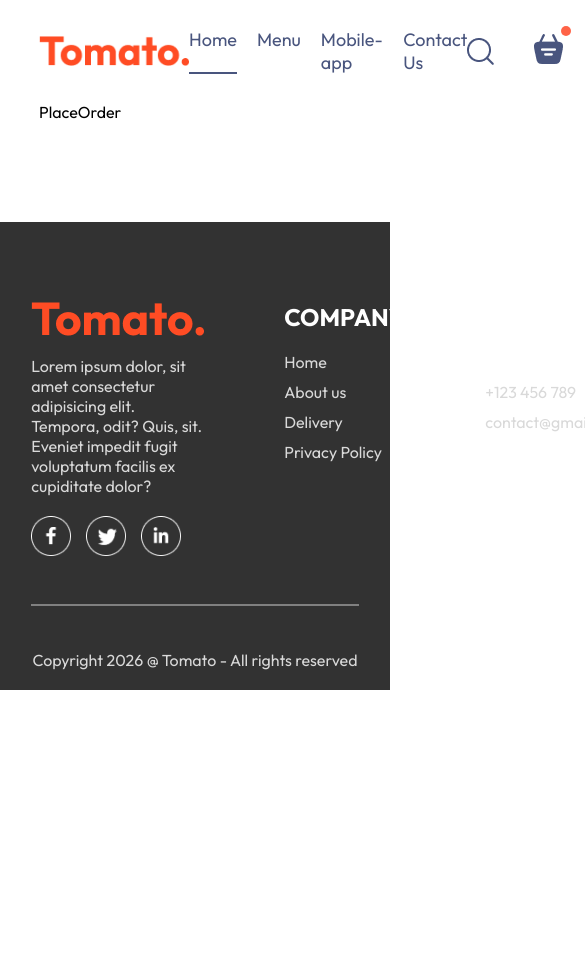
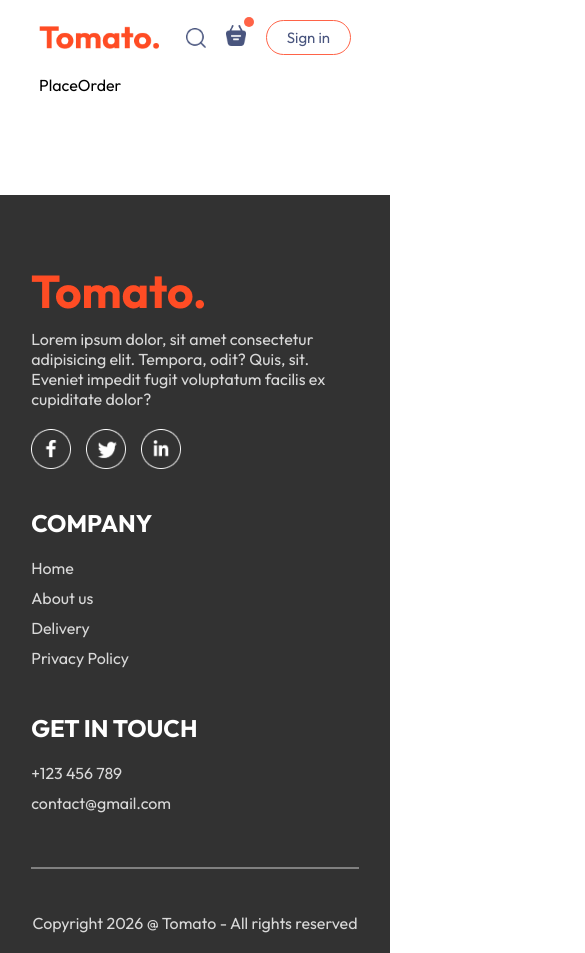
Before and after one commit to LirimKusari/lab-1-frontend-dashboard, a React (Vite) app: page /order in a window 390 px wide. Shown: the top 953 px of the page, 585 px wide, since content can reach past the window. Before the commit the page ends 844 px from the top, so only its background shows below. Built offline with nearby package versions, Linux system fonts and the light colour scheme.

Commit message:
[DEV505] Created Sign in/ Sign up Component

```diff
--- a/src/App.jsx
+++ b/src/App.jsx
@@ -1,4 +1,4 @@
-import React from 'react'
+import React, { useState } from 'react'
 import Navbar from './components/Navbar/Navbar'
 import {Route , Routes} from 'react-router-dom'
 import {BrowserRouter} from 'react-router-dom'
@@ -6,12 +6,17 @@
 import Cart from './pages/Cart/Cart'
 import PlaceOrder from './pages/PlaceOrder/PlaceOrder'
 import Footer from './components/Footer/Footer.jsx'
+import LoginPopup from './components/LoginPopup/LoginPopup.jsx'
 
 const App = () => {
+
+  const [showLogin, setShowLogin] = useState(false)
+
   return (
     <>
+  {showLogin?<LoginPopup setShowLogin={setShowLogin}/>:<></>}
     <div className='app'>
-      <Navbar/>
+      <Navbar setShowLogin={setShowLogin}/>
       <Routes>
         <Route path="/" element={<Home/>}/>
         <Route path="/cart" element={<Cart/>}/>
--- a/src/components/ExploreMenu/ExploreMenu.css
+++ b/src/components/ExploreMenu/ExploreMenu.css
@@ -48,3 +48,9 @@
     border:4px solid tomato;
     padding: 2px;
 }
+@media (max-width:1050px){
+    .explore-menu-text{
+        max-width: 100%;
+        font-size: 14px;
+    }
+}
--- a/src/components/Footer/Footer.css
+++ b/src/components/Footer/Footer.css
@@ -43,3 +43,13 @@
     border: none;
 
 }
+@media (max-width:750px){
+    .footer-content{
+        display: flex;
+        flex-direction: column;
+        gap:35px;
+    }
+    .footer-copyright{
+        text-align: center;
+    }
+}
--- a/src/components/Footer/Footer.jsx
+++ b/src/components/Footer/Footer.jsx
@@ -4,7 +4,7 @@
 
 const Footer = () => {
   return (
-    <div className='footer'>
+    <div className='footer' id='footer'>
         <div className="footer-content">
             <div className="footer-content-left">
                 <img src={assets.logo} alt="" />
--- a/src/components/Header/Header.css
+++ b/src/components/Header/Header.css
@@ -34,3 +34,19 @@
     font-size: max(1vw , 13px);
     border-radius: 50px;
 }
+@media(max-width:1050px){
+    .header-contents{
+        max-width: 45%;
+    }
+}
+@media(max-width:750px){
+    .header-contents{
+        max-width: 65%;
+    }
+    .header-contents p{
+        display: none;
+    }
+    .header-contents button{
+        padding: 2vw 4vw;
+    }
+}
--- /dev/null
+++ b/src/components/LoginPopup/LoginPopup.css
@@ -0,0 +1,65 @@
+.login-popup{
+    position: absolute;
+    z-index: 1;
+    width: 100%;
+    height: 100%;
+    background-color: #00000090;
+    display: grid;
+}
+.login-popup-container{
+    place-self: center;
+    width:max(23vw,330px);
+    color:#808080;
+    background-color: white;
+    display: flex;
+    flex-direction: column;
+    gap:25px;
+    padding: 25px 30px;
+    border-radius: 8px;
+    font-size: 14px;
+    animation: fadeIn 0.5s;
+}
+.login-popup-title{
+    display: flex;
+    justify-content: space-between;
+    align-items: center;
+    color: black;
+}
+.login-popup-title img{
+    width: 16px;
+    cursor: pointer;
+}
+.login-popup-inputs{
+    display: flex;
+    flex-direction: column;
+    gap: 20px;
+}
+.login-popup-inputs input{
+    outline: none;
+    border: 1px solid #c9c9c9;
+    padding: 10px;
+    border-radius: 4px;
+}
+.login-popup-container button{
+    border: none;
+    padding: 10px;
+    border-radius: 4px;
+    color: white;
+    background-color: tomato;
+    font-size:15px;
+    cursor: pointer;
+}
+.login-popup-condition{
+    display: flex;
+    align-items: flex-start;
+    gap:8px;
+    margin-top: -15px;
+}
+.login-popup-condition input{
+    margin-top: 5px;
+}
+.login-popup p span{
+    color: tomato;
+    font-weight: 500;
+    cursor: pointer;
+}
--- /dev/null
+++ b/src/components/LoginPopup/LoginPopup.jsx
@@ -0,0 +1,37 @@
+import React, { useState } from 'react'
+import './LoginPopup.css'
+import { assets } from '../../assets/assets'
+
+const LoginPopup = ({setShowLogin}) => {
+
+    const [currentState, setCurrentState] = useState("Login")
+
+  return (
+    <div className='login-popup'>
+        <form className="login-popup-container">
+            <div className="login-popup-title">
+                <h2>{currentState}</h2>
+                <img onClick={()=>setShowLogin(false)} src={assets.cross_icon} alt="" />
+            </div>
+            <div className="login-popup-inputs">
+                {currentState==="Login"?<></>:<input type="text" placeholder='Your name' required  />}
+                <input type="email" placeholder='Your email' required />
+                <input type="password" placeholder='Password' required />
+            </div>
+            <button>{currentState==="Sign Up"?"Create Account":"Login"}</button>
+            <div className="login-popup-condition">
+                <input type="checkbox" required />
+                <p>I agree to the terms of use & privacy policy.</p>
+            </div>
+            {currentState==="Login"
+            ?<p>Create a new Account? <span onClick={()=>setCurrentState("Sign Up")}>Click here</span></p>
+            :<p>Already have an account? <span onClick={()=>setCurrentState("Login")}>Login Here</span></p>
+            }
+
+
+        </form>
+    </div>
+  )
+}
+
+export default LoginPopup
--- a/src/components/Navbar/Navbar.css
+++ b/src/components/Navbar/Navbar.css
@@ -52,3 +52,48 @@
     top: -8px;
     right:-8px;
 }
+@media (max-width:1050px){
+    .navbar .logo{
+        width:140px;
+    }
+    .navbar-menu{
+        gap:20px;
+        font-size: 17px;
+    }
+    .navbar-right{
+        gap:30px;
+
+    }
+    .navbar-right img{
+        width:22px;
+    }
+    .navbar-right button{
+        padding:8px 25px;
+    }
+}
+@media (max-width:900px){
+    .navbar .logo{
+        width:120px;
+    }
+    .navbar-menu{
+        gap:15px;
+        font-size: 16px;
+    }
+    .navbar-right{
+        gap:20px;
+
+    }
+    .navbar-right img{
+        width:20px;
+    }
+    .navbar-right button{
+        padding:7px 20px;
+        font-size: 15px;
+    }
+}
+@media (max-width:750px){
+
+    .navbar-menu{
+        display: none;
+    }
+}
--- a/src/components/Navbar/Navbar.jsx
+++ b/src/components/Navbar/Navbar.jsx
@@ -1,17 +1,20 @@
 import React, { useState } from 'react'
 import './Navbar.css'
 import { assets } from '../../assets/assets'
+import { Link } from 'react-router-dom';
 
-const Navbar = () => {
+const Navbar = ({setShowLogin}) => {
+
     const[menu, setMenu] = useState("home");
+
   return (
     <div className='navbar'>
         <img src={assets.logo} alt="" className='logo' />
         <ul className="navbar-menu">
-            <li onClick={()=>setMenu("home")} className={menu==="home"?"active":""}>Home</li>
-            <li onClick={()=>setMenu("menu")} className={menu==="menu"?"active":""}>Menu</li>
-            <li onClick={()=>setMenu("mobile-app")} className={menu==="mobile-app"?"active":""}>Mobile-app</li>
-            <li onClick={()=>setMenu("contact-us")} className={menu==="contact-us"?"active":""}>Contact Us</li>
+            <Link to='/' onClick={()=>setMenu("home")} className={menu==="home"?"active":""}>Home</Link>
+            <a href='#explore-menu' onClick={()=>setMenu("menu")} className={menu==="menu"?"active":""}>Menu</a>
+            <a href='#app-download'onClick={()=>setMenu("mobile-app")} className={menu==="mobile-app"?"active":""}>Mobile-app</a>
+            <a href='#footer' onClick={()=>setMenu("contact-us")} className={menu==="contact-us"?"active":""}>Contact Us</a>
         </ul>
         <div className="navbar-right">
             <img src={assets.search_icon} alt="" />
@@ -19,7 +22,7 @@
                 <img src={assets.basket_icon} alt="" />
                 <div className="dot"></div>
             </div>
-            <button>Sign in</button>
+            <button onClick={()=>setShowLogin(true)}>Sign in</button>
         </div>
     </div>
   )
--- a/src/index.css
+++ b/src/index.css
@@ -4,6 +4,7 @@
   margin:0;
   box-sizing: border-box;
   font-family: Outfit;
+  scroll-behavior: smooth;
 }
 body{
   min-height:100vh;
```
